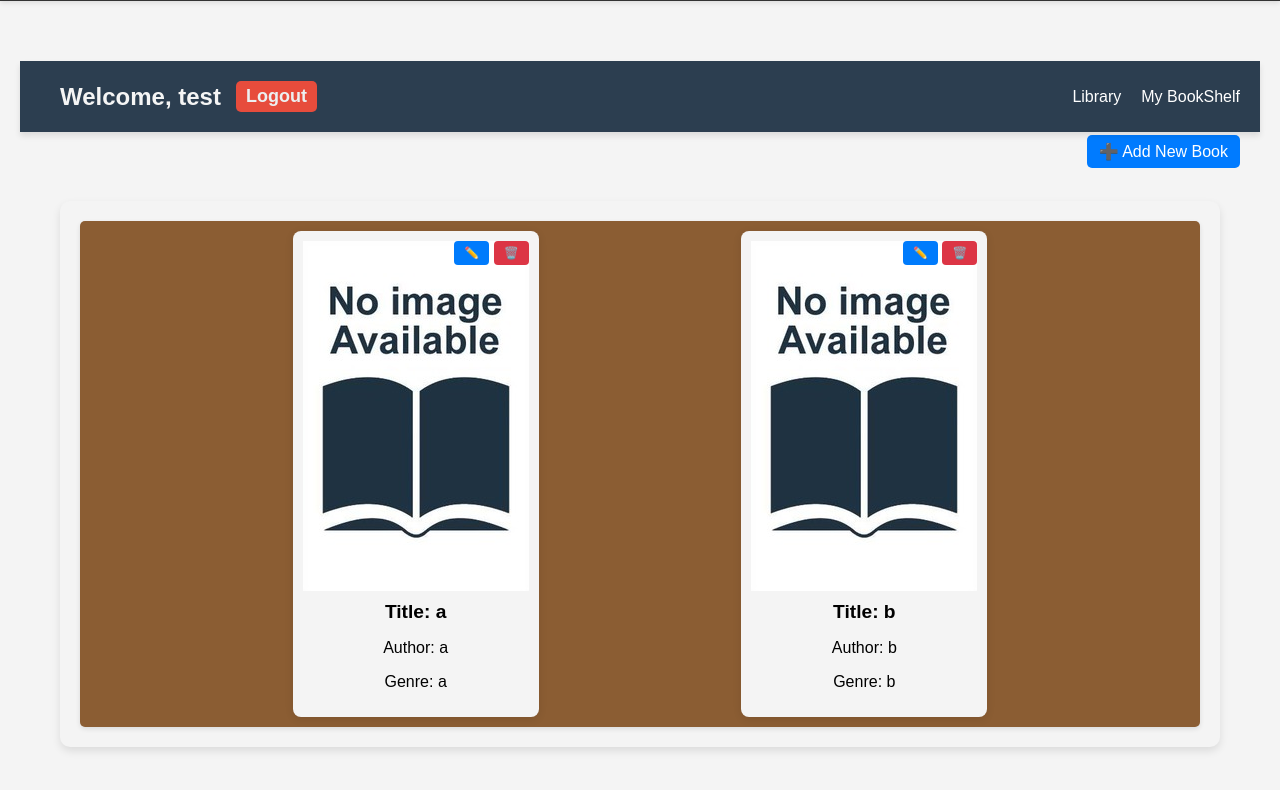
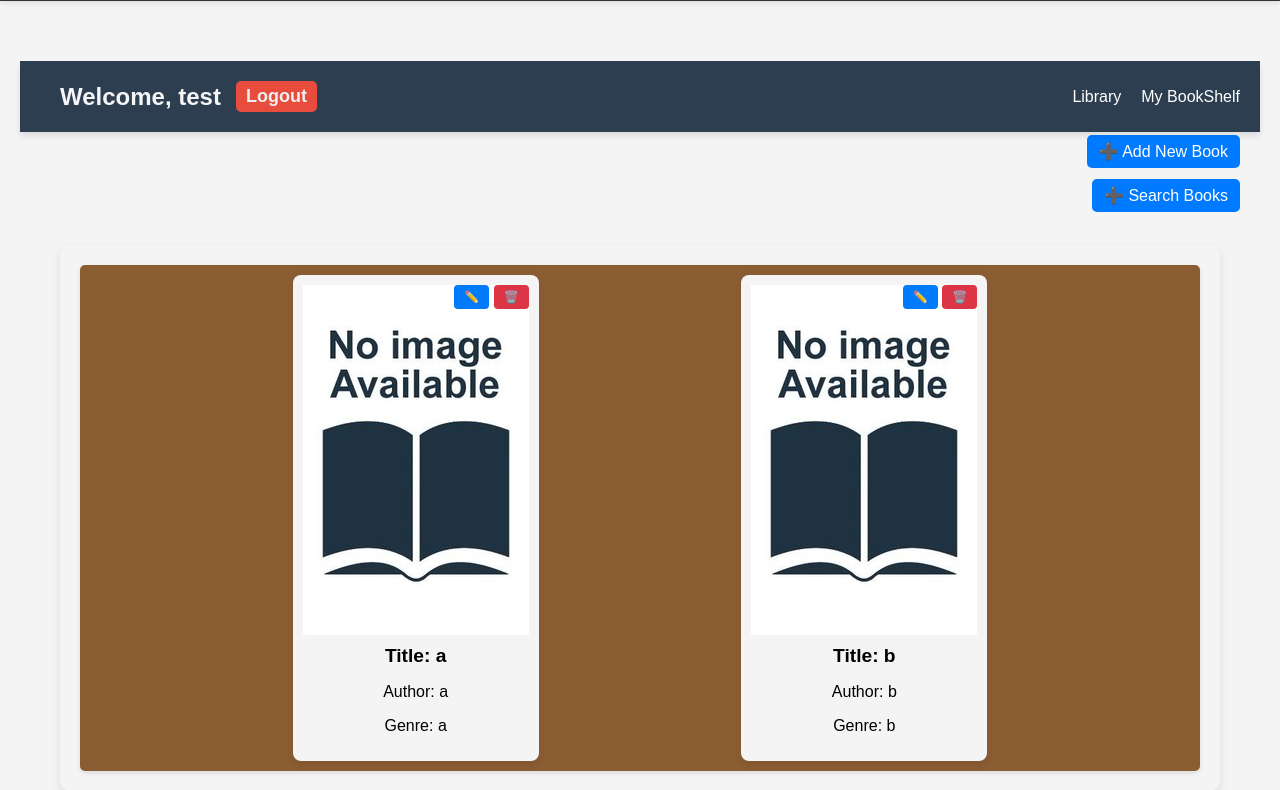
Before and after one commit to LoganPickell/AgileArchitects_ModernSoftwareDevelopment, a Flask app: page /userBookShelf in a window 1280 px wide. Shown: the part 323-1113 px from the top of the page. Run offline with Flask 3, Linux system fonts and the light colour scheme; a user stored in the database is signed in; data comes from the database, SQL or seed files in the repository; both versions use the stored data as it was after the commit.

Commit message:
Search Books Button Added
Added the button to get to the search books page to the library.

```diff
--- a/app.py
+++ b/app.py
@@ -175,6 +175,8 @@ def search_books():
 
     return render_template('search_books.html', books=book_details, query=query)
 
+
+
 @app.route('/logout')
 def logout():
     session.pop('user_id', None)
--- a/static/assets/css/styles.css
+++ b/static/assets/css/styles.css
@@ -244,6 +244,12 @@ button:hover {
 .add-book-container {
     text-align: right;
     margin: 10px 20px;
+
+}
+
+.search-book-container {
+    text-align: right;
+    margin: 25px 20px;
 }
 
 .add-book-button {
@@ -252,6 +258,17 @@ button:hover {
     padding: 8px 12px;
     border-radius: 5px;
     text-decoration: none;
+
+}
+
+.search-books-button {
+    background-color: #007bff;
+    color: white;
+    padding: 8px 12px;
+    border-radius: 5px;
+    text-decoration: none;
+
+
 }
 
 
--- a/templates/userBookshelf.html
+++ b/templates/userBookshelf.html
@@ -18,6 +18,9 @@
 
     <div class="add-book-container">
         <a href="{{ url_for('add_book') }}" class="add-book-button">➕ Add New Book</a>
+    </div>
+    <div class="search-book-container">
+        <a href="{{ url_for('search_books') }}" class="search-books-button">➕ Search Books</a>
     </div>
         <div class="bookshelf">
             {% for shelf in shelves %}
```
Also changed, not shown: db.sqlite.
